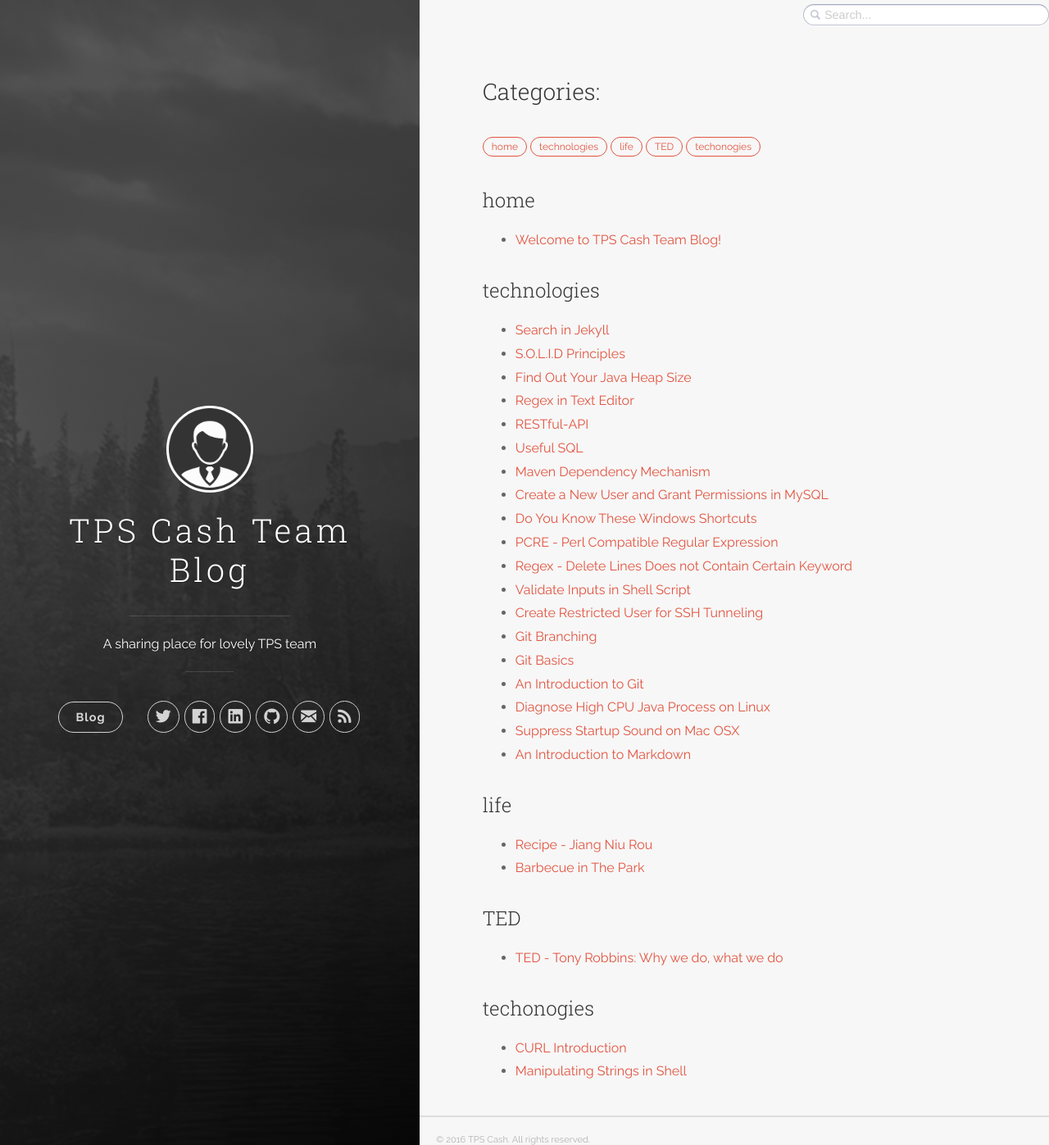
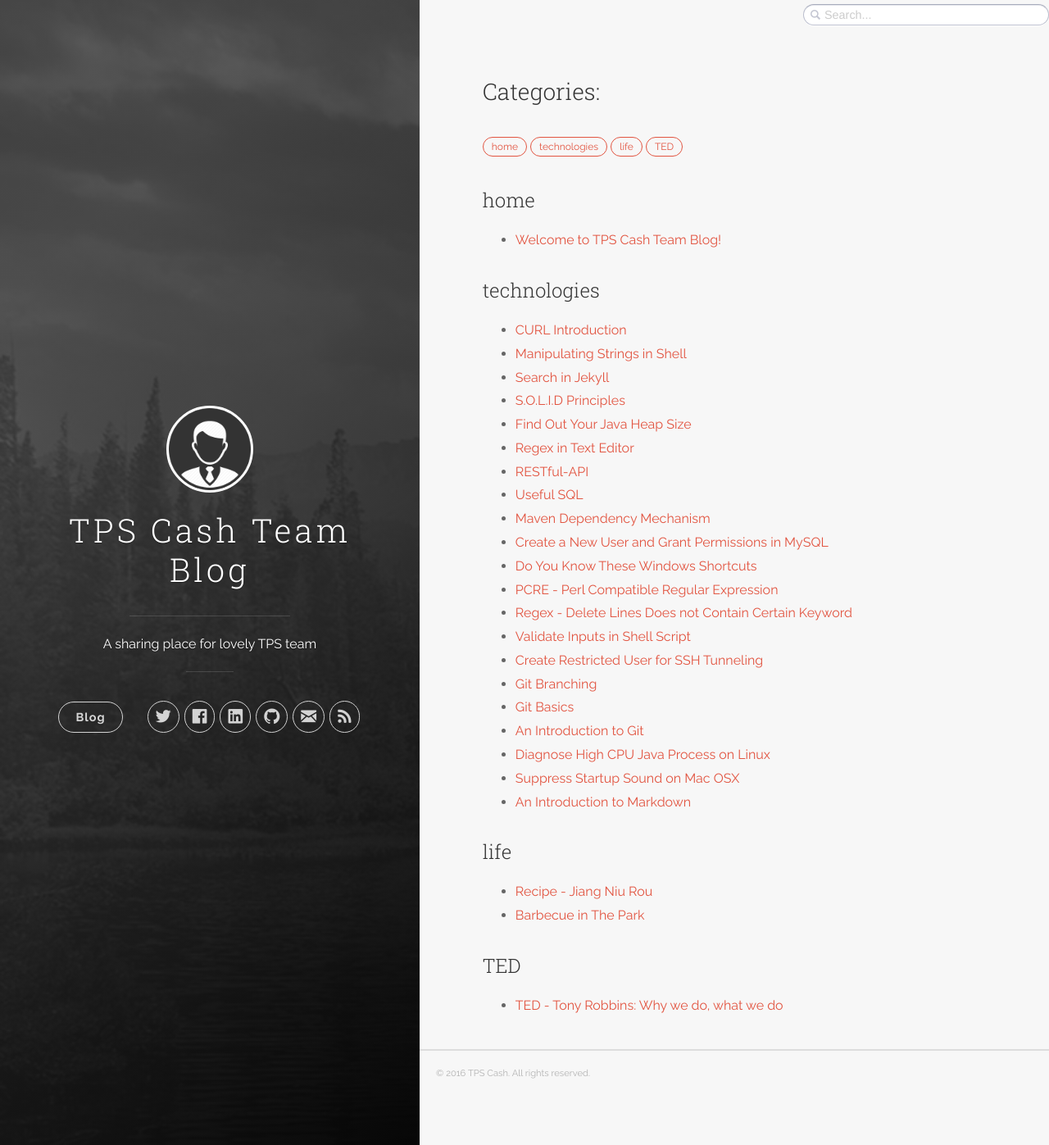
Before and after one commit to tpscash/tpscash.github.io, a Jekyll site: the page built from categories.md, in a window 1280 px wide and 1397 px high. Shown: the whole window at 82% size. Built offline with Jekyll 4.4.1, drawn with Linux system fonts in a browser that asks for light colours.

Commit message:
Fix typo

```diff
--- a/_posts/2016-06-03-curl-introduction.md
+++ b/_posts/2016-06-03-curl-introduction.md
@@ -1,7 +1,7 @@
 ---
 title: CURL Introduction
 date: 2016-06-03 10:30:00 +0800
-categories: [techonogies]
+categories: [technologies]
 tags: [linux,shell,curl]
 author: Kevin
 ---
```
Also changed, not shown: other parts of _posts/2016-06-03-curl-introduction.md (+1 -1 lines), _posts/2016-05-29-manipulating-strings-in-shell.md (+2 -2 lines).
